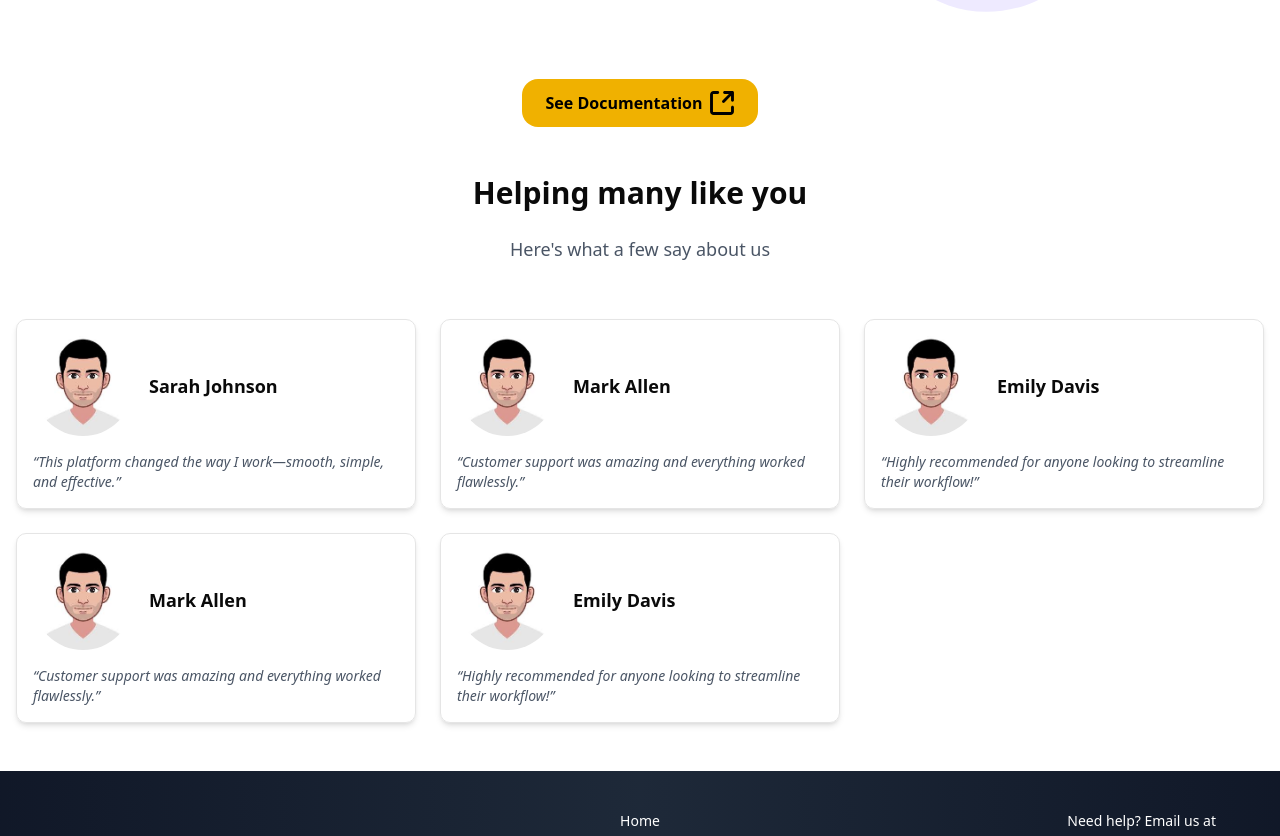
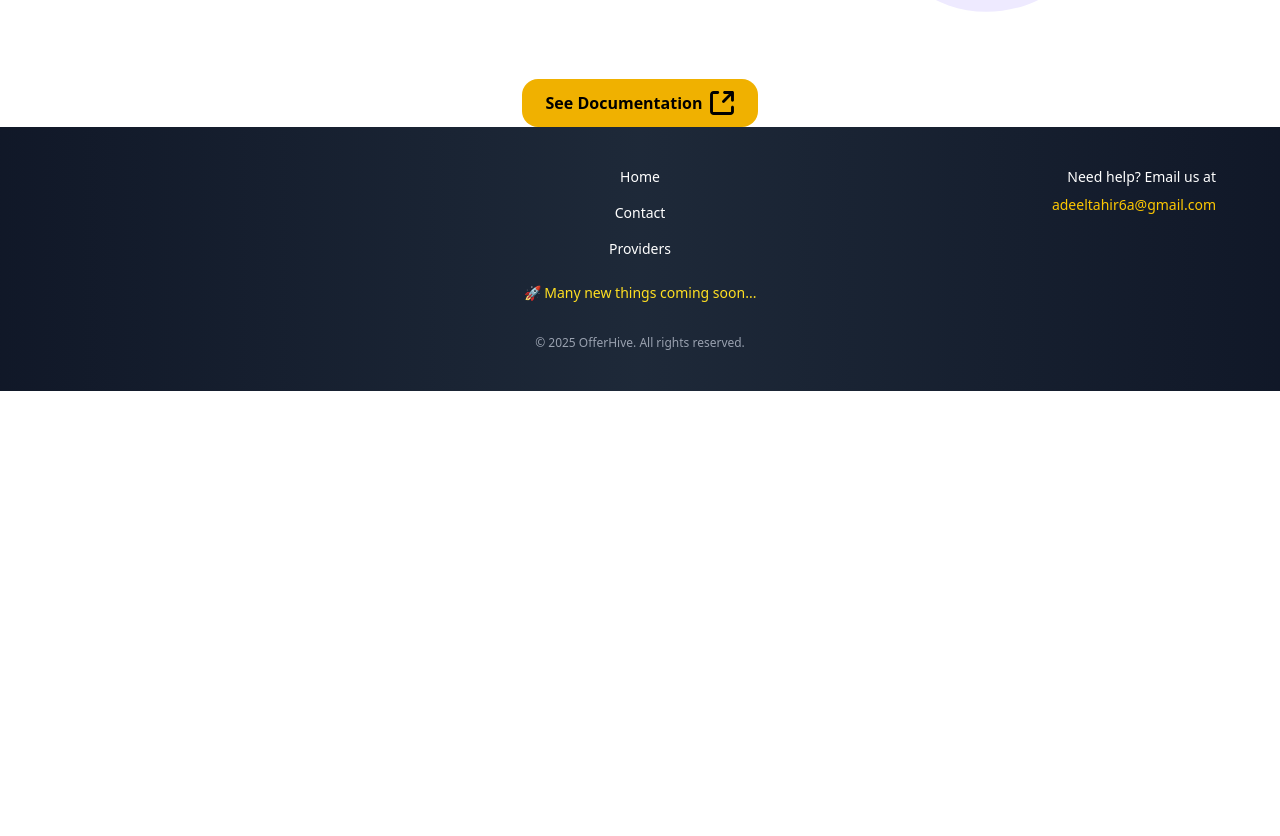
Before and after one commit to AdeelTahir-SE/OfferHive, a Next.js app in the folder offerhive/: page / in a window 1280 px wide. Shown: the part 1961-2797 px from the top of the page. After the commit the page ends 2352 px from the top, so only its background shows below. Built offline with nearby package versions, Linux system fonts and the light colour scheme.

Commit message:
--removed what our users say section--

```diff
--- a/offerhive/src/app/page.tsx
+++ b/offerhive/src/app/page.tsx
@@ -27,7 +27,7 @@ export default function Home() {
 
         </button>
 
-      <WhatOurSaysSection />
+      {/* <WhatOurSaysSection /> */}
     </section>
   );
 }
```
